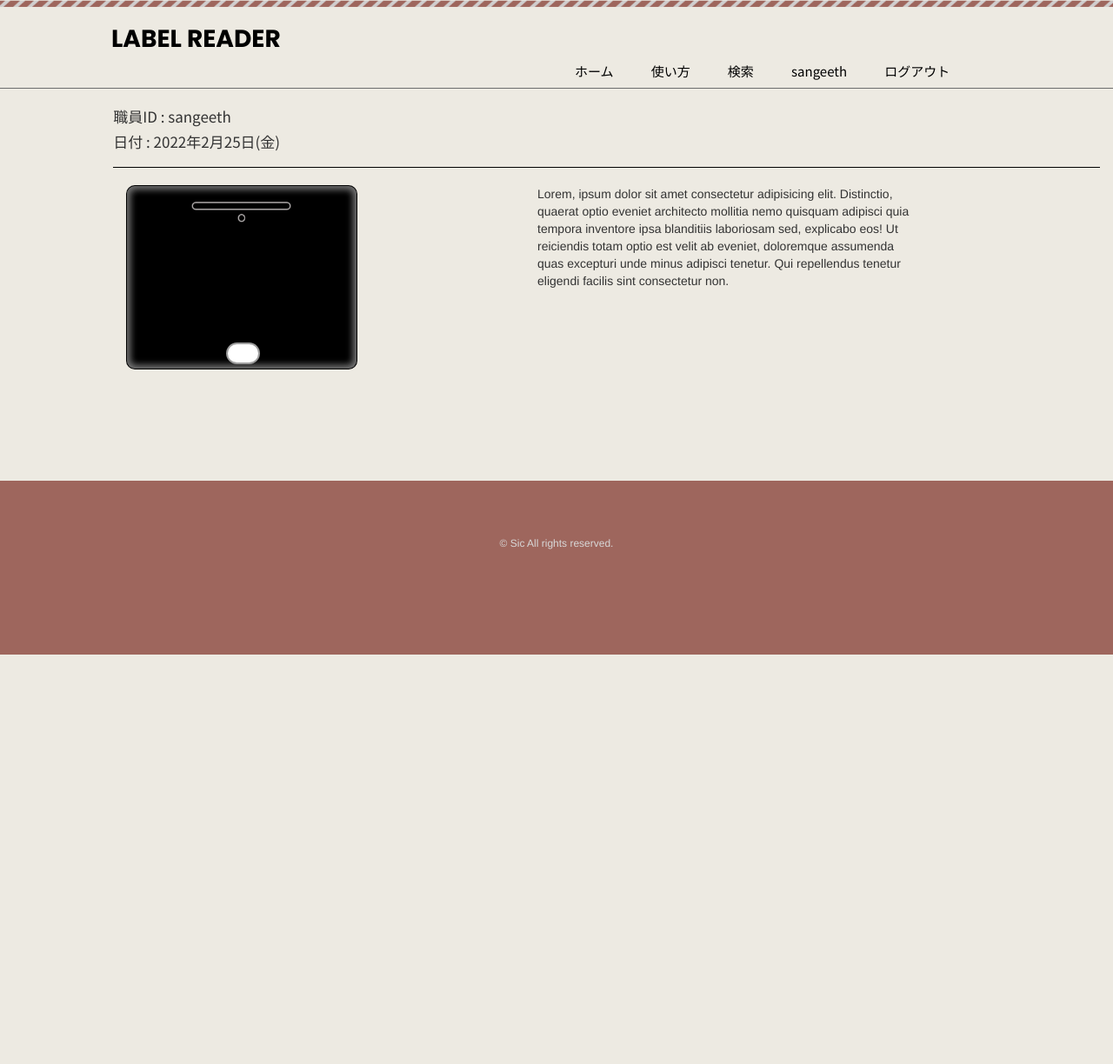
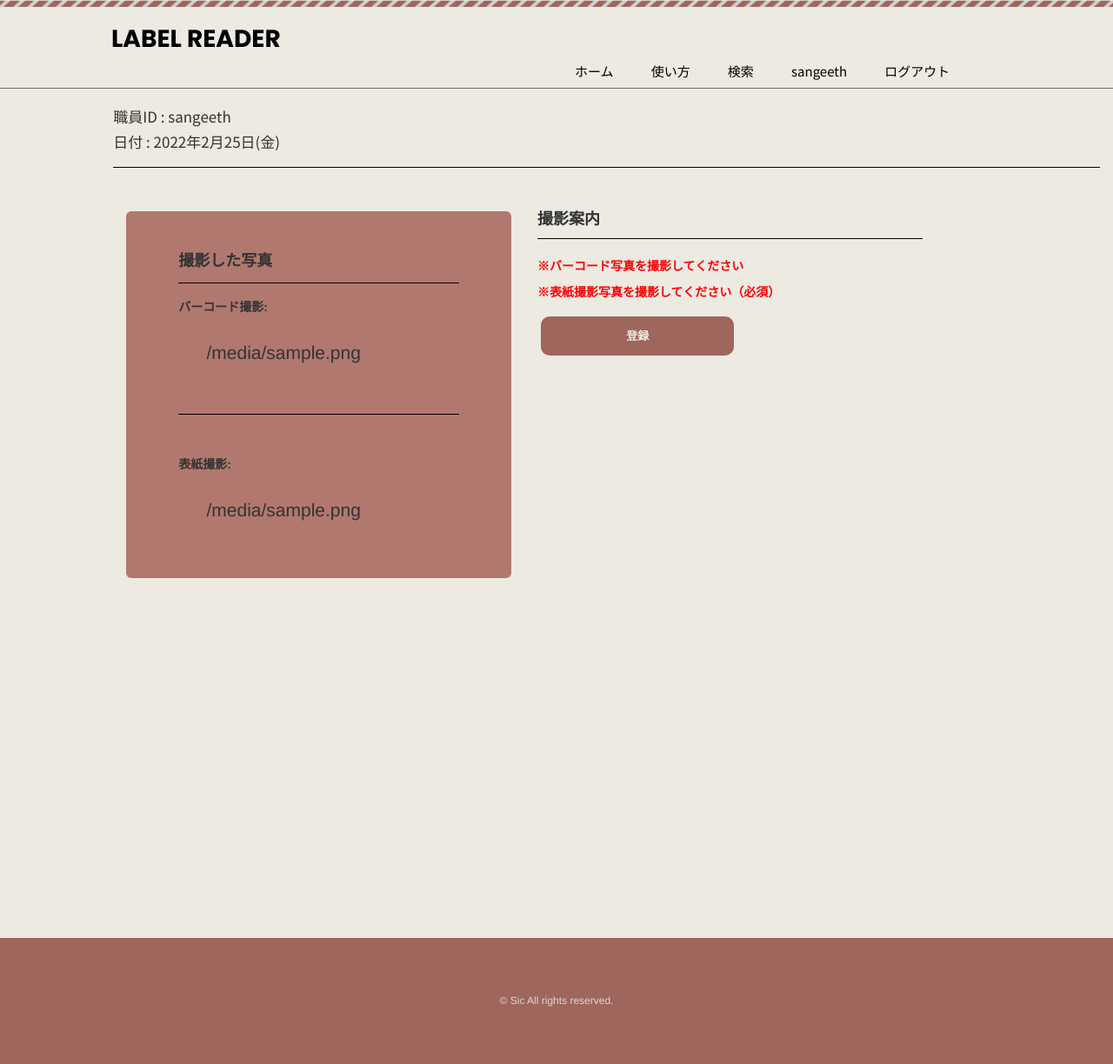
Before and after one commit to sangeeth-subramoniam/labelreader, a Django app: template templates/landing/homepage.html in a window 1280 px wide. Shown: the whole page at 87% size. Before the commit the page ends 753 px from the top, so only its background shows below. Run offline with Django 3.2, Linux system fonts and the light colour scheme; a user stored in the database is signed in; tables that the repository leaves empty hold one stand-in row (values such as "Sample post"); the template is opened without the code that fills it: most values are stand-ins (such as "Sample title", 1, 10 or a date in 2020); some libraries are stand-ins or nearby versions.

Commit message:
updated barcode and cover joined update

```diff
--- a/homepage/urls.py
+++ b/homepage/urls.py
@@ -6,5 +6,7 @@ from django.conf.urls.static import static
 
 app_name = 'homepage'
 urlpatterns = [
-    path('home', views.home , name = "home"),
+    path('', views.home , name = "home"),
+    path('camera', views.camera , name = "camera"),
+
 ] + static(settings.MEDIA_URL, document_root=settings.MEDIA_ROOT)
--- a/static/css/base.css
+++ b/static/css/base.css
@@ -1,9 +1,16 @@
+/* COMMON */
+
+.jumbotron{
+    background-color: #b1786f;
+}
 
 /* BASE */
 
 body{
     margin: 0;
     background-color: #edeae2;
+    min-height: 50vh;
+    height: 100%;
 }
 
 hr {
@@ -109,9 +116,17 @@ hr {
 
 .page-footer {
     background: #9e665d;
-    min-height: 200px;
     margin: 0% 0% 0% 0% ;
     margin-top: 10%;
+}
+
+.page-footer{
+    position: relative;
+    bottom: 0;
+    width: 100%;
+    height: 30%;
+    margin-top: 30%;
+    background: #9e665d;
 }
 
 .footer-container {
@@ -227,9 +242,24 @@ hr {
 
 /* HOMEPAGE */
 
+.homepage-content{
+    margin-top: 50px;
+}
+
 /* CAM PAGE */
 
+.cam-column{
+    height: 520px;
+    max-height: 520px;
+    width: 50%;
+    margin: 0%;
+}
+
 .cam-frame{
+    height: 500px;
+    max-height: 500px;
+    min-width: 70%;
+    margin: 10px 15%;
     background-color: black;
     border-radius:10px;
     background-image: linear-gradient(rgba(0, 0, 0, 0.3) 0%,transparent 50%,transparent 50%,rgba(0,0,0,.1) 100%);
@@ -238,12 +268,67 @@ hr {
 }
 
 .cam_submit_btn{
-    margin: 1.5% 43% 2% 43%; background-color: white;
+    margin: -37px 0% 2px 42%;
+    background-color: white;
     background-size:contain;
-    width: 15%;
+    width: 100%;
     height: 11%;
     max-width: 50px;
     max-height: 50px;
     border-radius:30px;
     padding-top: 0; border: 2px solid #9c9c9c;
 }
+
+.cam-image{
+    margin: 100px;
+    width: 50%;
+    height: 20px;
+    margin: 2% 22.5% 0% 25%;
+}
+
+.cam-webcam-video{
+    width:96%;
+    height: 450px;
+    margin-top: -20px;
+    margin-left: 2%;
+    margin-right: 2%;
+    padding: 0%;
+}
+
+.shooting-guide-title1{
+    font-weight: bold;
+    margin: 0% 0% -2% 0%;
+}
+
+.shooting-guide-title2{
+    font-weight: bold;
+    margin: 0% 0% -2% 0%;
+}
+
+.shooting-guide-title2-header{
+    font-weight: bold;
+}
+
+.shooting-guide-title2-content{
+    margin-left: 10%;
+}
+
+.warning-text{
+    font-family: 'Noto Sans JP', sans-serif;
+    color: red;
+    font-weight: bold;
+}
+
+.home-skip-button{
+    width: 50%;
+    margin: 2% 1%;
+    margin-bottom: 3%;
+    background-color: #9e665d;
+    color: #edeae2;
+    border: none;
+    border-radius: 10px;
+    height: 45px;
+    font-family: 'Noto Sans JP', sans-serif;
+    font-size: 13px;
+    font-weight: 700;
+}
--- a/templates/base.html
+++ b/templates/base.html
@@ -38,6 +38,6 @@
         </div>
     </footer>
 
-
+    <script src="https://code.jquery.com/jquery-3.2.1.slim.min.js" integrity="sha384-KJ3o2DKtIkvYIK3UENzmM7KCkRr/rE9/Qpg6aAZGJwFDMVNA/GpGFF93hXpG5KkN" crossorigin="anonymous"></script>
 </body>
 </html>
--- a/templates/base_with_nav.html
+++ b/templates/base_with_nav.html
@@ -3,8 +3,9 @@
 <html lang="en">
 <head>
     <meta charset="UTF-8">
-    <meta name="viewport" content="width=device-width, initial-scale=1.0">
+    <meta name="viewport" content="width=device-width, initial-scale=1.0, maximum-scale=1.0, minimum-scale=1.0, user-scalable=no">
     <title>{% block title %} base {%endblock%}</title>
+    <script src="https://code.jquery.com/jquery-3.2.1.slim.min.js" integrity="sha384-KJ3o2DKtIkvYIK3UENzmM7KCkRr/rE9/Qpg6aAZGJwFDMVNA/GpGFF93hXpG5KkN" crossorigin="anonymous"></script>
     <link rel="stylesheet" href="https://maxcdn.bootstrapcdn.com/bootstrap/3.3.7/css/bootstrap.min.css" integrity="sha384-BVYiiSIFeK1dGmJRAkycuHAHRg32OmUcww7on3RYdg4Va+PmSTsz/K68vbdEjh4u" crossorigin="anonymous">
     <link rel="stylesheet" href="https://use.fontawesome.com/releases/v5.7.0/css/all.css" integrity="sha384-lZN37f5QGtY3VHgisS14W3ExzMWZxybE1SJSEsQp9S+oqd12jhcu+A56Ebc1zFSJ" crossorigin="anonymous">
     <link rel="stylesheet" href="{% static 'css/base.css' %}">
@@ -35,7 +36,7 @@
                 <a href="#" style="font-family: 'Noto Sans JP', sans-serif;" >新規アカウント</a>
             {% endif %}
             {% if request.user.is_authenticated %}
-                <a href="#" style="font-family: 'Noto Sans JP', sans-serif;" >ログアウト</a>
+                <a href="{% url 'authentication:signout' %}" style="font-family: 'Noto Sans JP', sans-serif;" >ログアウト</a>
             {% else %}
                 <a href="#" style="font-family: 'Noto Sans JP', sans-serif;" >ログイン</a>
             {% endif %}
@@ -54,12 +55,21 @@
         {% endblock %}
 
     </div>
-
-    <footer class="page-footer">
+    <div class="footer-start" id="footer-start"></div>
+    <footer id="footer" class="page-footer">
         <div class="footer-container">
             <p class="copyright">© Sic All rights reserved.</p>
         </div>
     </footer>
+
+    <div id="content-top1" class="top"style="position: relative;">
+        <a href="#top" id="topBtn" style="position: fixed;bottom: 10px;right: 10px; width: 64px; height: 64px;line-height: 64px;text-align: center;
+        background-color: #333;color: rgb(255, 255, 255);">TOP</a>
+    </div>
+    <div id="content-top2" class="top"style="position: relative;">
+        <a href="#top" id="onseiBtn" style="position: fixed;bottom: 80px; right: 10px;width: 64px;height: 64px;line-height: 64px;text-align: center;
+        background-color: rgb(0, 102, 255); color: rgb(255, 255, 255);">音声</a>
+    </div>
 
     <script>
         window.onload = function(){
@@ -71,6 +81,28 @@
             document.getElementById("currentDate").innerHTML = y+"年"+m+"月"+d+"日("+yb+")";
             document.getElementById("tourokubi").value = y+"/"+m+"/"+d;
         }
+
+
+        /* SHOW TOP button at end of page */
+
+        $(document).ready( function() {
+            $("#content-top1").hide(); //hide your div initially
+            $("#content-top2").hide(); //hide your div initially
+            var topOfOthDiv = $("#footer-start").offset().top;
+
+            $(window).scroll(function() {
+                if($(window).scrollTop() >= topOfOthDiv - 90) { //scrolled past the other div?
+                    $("#content-top1").show() //reached the desired point -- show div
+                    $("#content-top2").show(); //reached the desired point -- show div
+                }
+                else{
+                    $("#content-top1").hide(); //reached the desired point -- show div
+                    $("#content-top2").hide(); //reached the desired point -- show div
+                }
+            });
+        });
+
     </script>
+    <script src="https://code.jquery.com/jquery-3.2.1.slim.min.js" integrity="sha384-KJ3o2DKtIkvYIK3UENzmM7KCkRr/rE9/Qpg6aAZGJwFDMVNA/GpGFF93hXpG5KkN" crossorigin="anonymous"></script>
 </body>
 </html>
--- a/templates/landing/homepage.html
+++ b/templates/landing/homepage.html
@@ -10,31 +10,84 @@ Homepage
 
 {% block body %}
 
-<div class="row-lg-12">
+<div class="row-lg-12 homepage-content">
 
     <div class="col-lg-5">
-      <div  class="cam-frame">
 
-        <img class="image" src="{% static 'css/css_img/SmartPhon1.png' %}" style="width: 55%; height: 8%; margin: 5% 22.5% 0px 22.5%;"><br>
+      <div class="jumbotron">
 
-        <video id="camera" autoplay playsinline style="width:96%; height:70%; margin-top: 0px; margin-left: 2%; margin-right: 2%;"></video>
-        <!--シャッター-->
+        <h4 class="shooting-guide-title2">撮影した写真</h4>
+        <hr>
+
+        <div class="barcode_preview">
+          <h5 class="shooting-guide-title2-header">バーコード撮影:</h5><br>
+
+          {% for i in bcdimges %}
+
+            <p class="shooting-guide-title2-content"> {{i}} </p>
+
+          {% empty %}
+
+            <div class="row">
+
+              <div class="col-lg-3">
+                <p class="shooting-guide-title2-content"> なし </p>
+              </div>
+
+              <div class="col-lg-9">
+                <a href="#"> <button class="btn btn-primary"> <i class="fas fa-camera"></i> バーコードカメラ </button> </a>
+              </div>
+
+            </div>
 
 
-        <div id="indicator-target" class="indicator" style="height: 100%;">
-          <input type=submit value=""id='indicator' class="cam_submit_btn" formaction="#" onclick="take_picture(),counter(),sound()" >
+          {% endfor %}
+
         </div>
 
+        <br><hr><br>
 
-        <audio id="demo_sound" preload="auto">
-          <source src="../static/audio/カメラのシャッター2.mp3" type="audio/mp3">
-        </audio>
+        <div class="Hyoshi_satsuei_preview">
+
+          <h5 class="shooting-guide-title2-header">表紙撮影:</h5><br>
+
+          {% for i in hyosatimges %}
+
+            <p class="shooting-guide-title2-content"> {{i}} </p>
+
+          {% empty %}
+
+            <div class="row">
+
+              <div class="col-lg-3">
+                <p class="shooting-guide-title2-content"> なし </p>
+              </div>
+
+              <div class="col-lg-9">
+                <a href="#"> <button class="btn btn-primary"> <i class="fas fa-camera"></i> 表紙撮影カメラ </button> </a>
+              </div>
+
+            </div>
+
+          {% endfor %}
+        </div>
 
       </div>
+
     </div>
 
     <div class="col-lg-5">
-      <p>Lorem, ipsum dolor sit amet consectetur adipisicing elit. Distinctio, quaerat optio eveniet architecto mollitia nemo quisquam adipisci quia tempora inventore ipsa blanditiis laboriosam sed, explicabo eos! Ut reiciendis totam optio est velit ab eveniet, doloremque assumenda quas excepturi unde minus adipisci tenetur. Qui repellendus tenetur eligendi facilis sint consectetur non.</p>
+
+      <h4 class="shooting-guide-title1">撮影案内</h4>
+
+      <hr>
+
+      <p class="warning-text">※バーコード写真を撮影してください</p>
+
+      <p class="warning-text">※表紙撮影写真を撮影してください（必須）</p>
+
+      <button class="home-skip-button">登録</button>
+
     </div>
 
 
```
Also changed, not shown: homepage/views.py (+18 -1 lines), templates/camera.html (added, +129 -0 lines), db.sqlite3.
